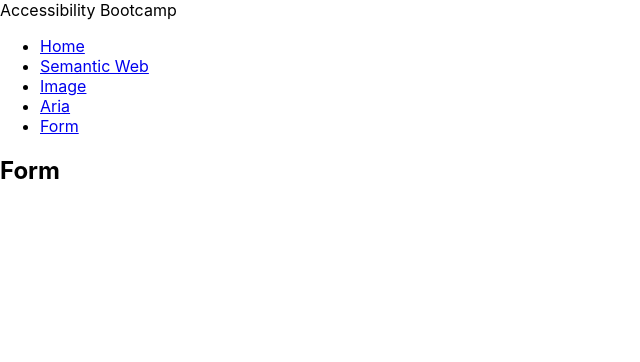
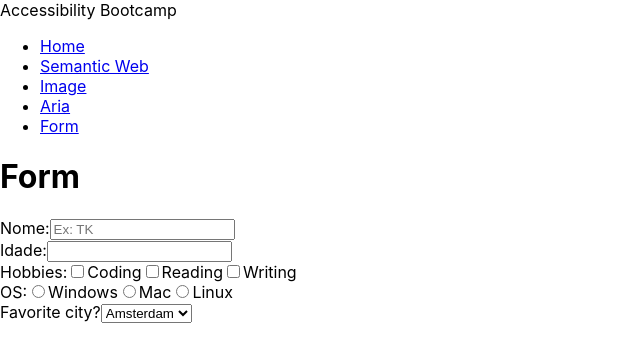
Before and after one commit to imteekay/a11y-bootcamp, a React (Create React App) app: page /form in a window 1280 px wide. Shown: the top 362 px of the page, without its empty margins (0-640 px from the left). Built offline with nearby package versions, Linux system fonts and the light colour scheme.

Commit message:
implement form

```diff
--- a/src/components/Form.js
+++ b/src/components/Form.js
@@ -1,3 +1,55 @@
-import React from 'react';
+import React, { Fragment } from 'react';
 
-export const Form = () => <h2>Form</h2>;
+export const Form = () => (
+  <Fragment>
+    <h1>Form</h1>
+
+    <div>
+      <label>Nome:</label>
+      <input id="name" name="name" placeholder="Ex: TK" />
+    </div>
+
+    <div>
+      <label>Idade:</label>
+      <input id="age" name="age" type="number" />
+    </div>
+
+    <div>
+      Hobbies:
+
+      <input type="checkbox" name="hobbie1" id="hobbie1" value="coding" />
+      <label>Coding</label>
+
+      <input type="checkbox" name="hobbie2" id="hobbie2" value="reading" />
+      <label>Reading</label>
+
+      <input type="checkbox" name="hobbie3" id="hobbie3" value="writing" />
+      <label>Writing</label>
+    </div>
+
+    <div>
+      OS:
+
+      <input type="radio" name="os1" id="os1" value="windows" />
+      <label>Windows</label>
+
+      <input type="radio" name="os2" id="os2" value="mac" />
+      <label>Mac</label>
+
+      <input type="radio" name="os3" id="os3" value="linux" />
+      <label>Linux</label>
+    </div>
+
+    <div>
+      <label>Favorite city?</label>
+      <select id="favcity" name="select">
+        <option value="1">Amsterdam</option>
+        <option value="2">Hong Kong</option>
+        <option value="3">London</option>
+        <option value="4">New York</option>
+        <option value="5">Sao Paulo</option>
+        <option value="6">Tokyo</option>
+      </select>
+    </div>
+  </Fragment>
+);
```
Also changed, not shown: 1 other file (tests, documents, lock files or other folders).
